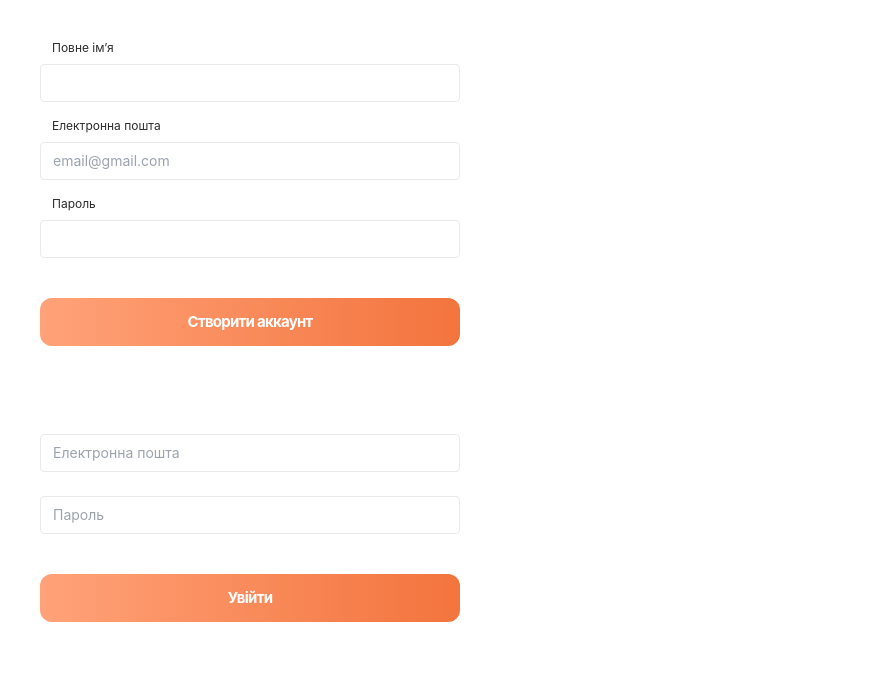
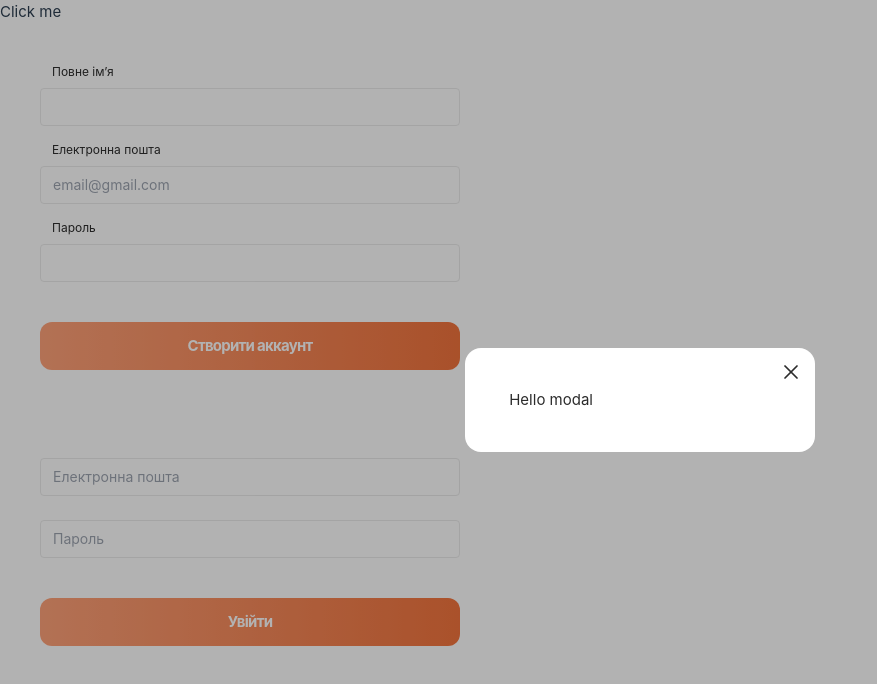
Before and after one commit to goitacademy/vue-course-code, a Vue app: page / in a window 1280 px wide. Shown: the top 684 px of the page, without its empty margins (0-877 px from the left). Built offline with nearby package versions, Linux system fonts and the light colour scheme.

Commit message:
add base modal

```diff
--- a/src/App.vue
+++ b/src/App.vue
@@ -1,7 +1,16 @@
 <script setup>
+import { ref } from 'vue'
 import LoginForm from './components/Auth/LoginForm/LoginForm.vue'
 import RegistrationForm from './components/Auth/RegistrationForm/RegistrationForm.vue'
-// import IModal from './components/IModal/IModal.vue'
+import IModal from './components/IModal/IModal.vue'
+
+const isOpen = ref(true)
+const closeModal = () => {
+  isOpen.value = false
+}
+const openModal = () => {
+  isOpen.value = true
+}
 
 // import HomepageView from './views/HomepageView.vue'
 // import FavoritePlaces from './components/FavoritePlaces/FavoritePlaces.vue'
@@ -12,7 +21,8 @@
   <!-- <div class="bg-white h-screen w-[400px]">
     <FavoritePlaces />
   </div> -->
+  <button @click="openModal">Click me</button>
   <RegistrationForm @submit="console.log" />
   <LoginForm @submit="console.log" />
-  <!-- <IModal /> -->
+  <IModal v-if="isOpen" @close="closeModal"> Hello modal </IModal>
 </template>
--- a/src/components/IModal/IModal.vue
+++ b/src/components/IModal/IModal.vue
@@ -1,13 +1,25 @@
 <script setup>
+import { onMounted, onUnmounted } from 'vue'
 import CrossIcon from '../icons/CrossIcon.vue'
+
+const emit = defineEmits(['close'])
+
+onMounted(() => {
+  document.body.style.overflow = 'hidden'
+})
+
+onUnmounted(() => {
+  document.body.style.overflow = 'initial'
+})
 </script>
 
 <template>
   <div class="flex w-full h-full fixed top-0 left-0 overflow-auto bg-[rgba(0,0,0,0.3)]">
     <div class="relative bg-white min-w-[350px] m-auto text-black rounded-2xl p-10">
       <button>
-        <CrossIcon class="absolute right-3 top-3 w-6 h-6" />
+        <CrossIcon class="absolute right-3 top-3 w-6 h-6" @click="emit('close')" />
       </button>
+      <slot></slot>
     </div>
   </div>
 </template>
```
